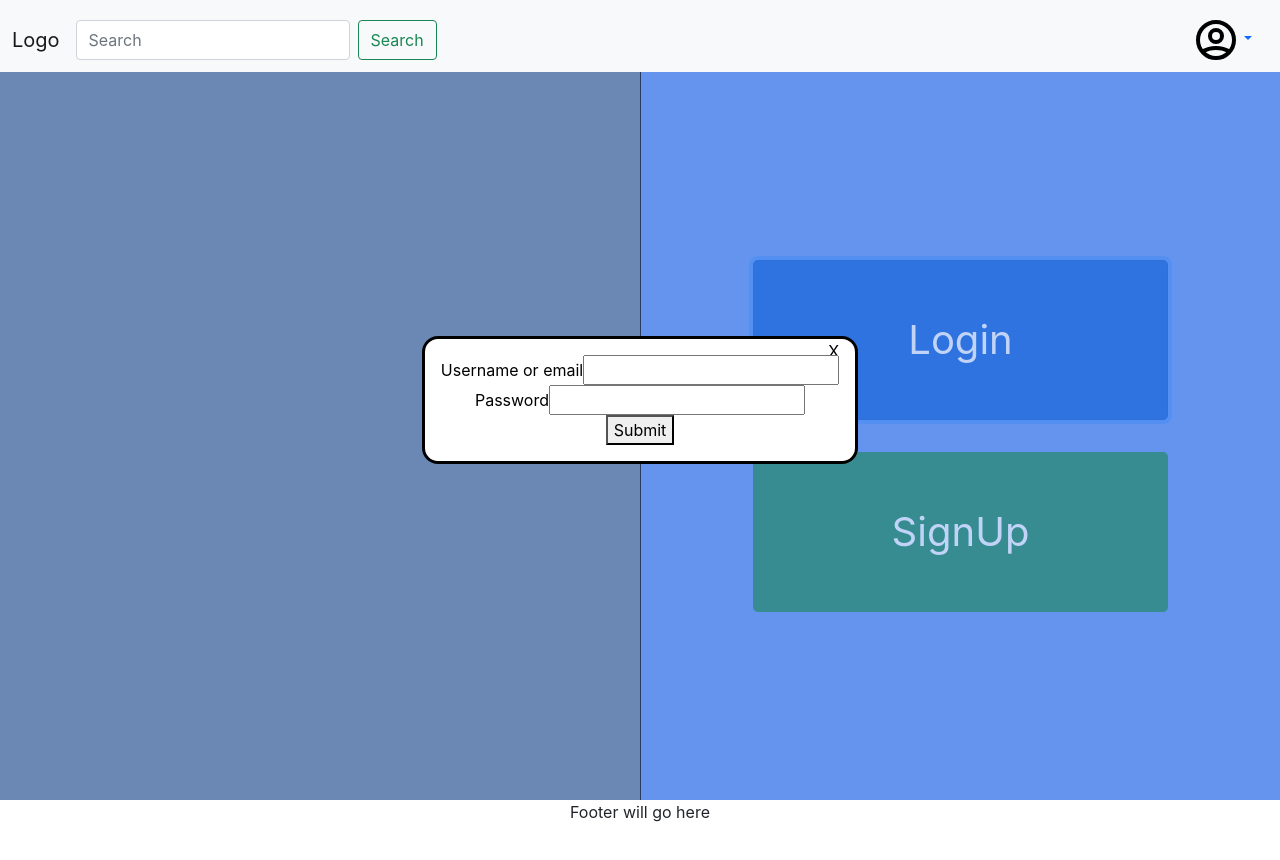
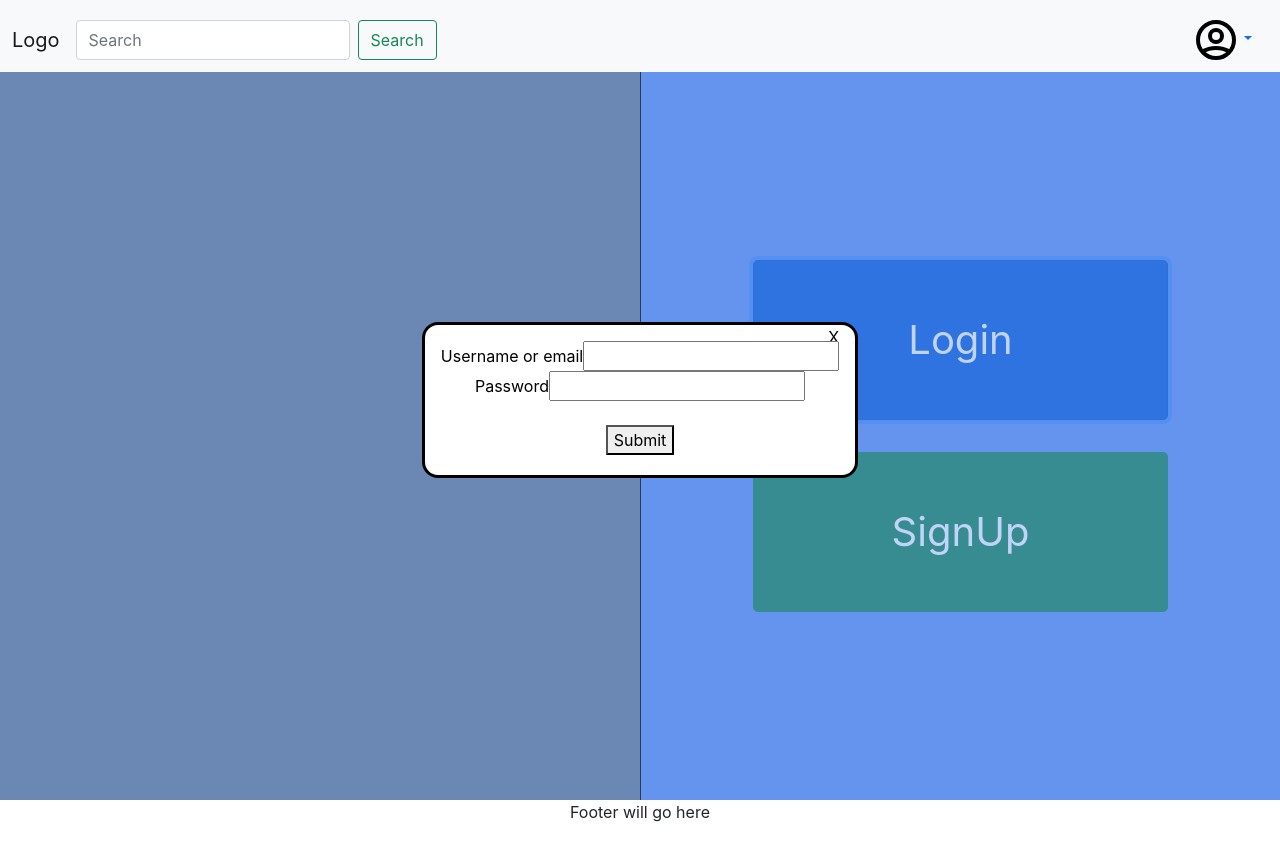
Before and after one commit to AlexRodgers11/flash-card-app, a React (Create React App) app in the folder client/: page / in a window 1280 px wide. Both pictures are taken after a click on the button "Login". Shown: the top 860 px of the page. Built offline with nearby package versions, Linux system fonts and the light colour scheme.

Commit message:
replace Modal.css with styled components in Modal.js

```diff
--- a/client/src/components/Modal.css
+++ /dev/null
@@ -1,49 +0,0 @@
-/* .Modal_hidden {
-  display: none;
-} */
-
-.Modal_active {
-  position: fixed;
-  display: flex;
-  justify-content: center;
-  align-items: center;
-  top: 0;
-  height: 100vh;
-  width: 100%;
-  z-index: 2;
-}
-
-.Modal_backdrop {
-  background: cornflowerblue;
-  opacity: 0.4;
-  height: 100%;
-  width: 100%;
-}
-
-.Modal_content {
-  position: fixed;
-  background: white;
-  color: black;
-  z-index: 3;
-  opacity: 1;
-  border: 3px solid black;
-  border-radius: 1em;
-  padding: 1em;
-  padding-top: 0;
-  overflow: scroll;
-  max-height: 70%;
-  scrollbar-width: none;
-}
-
-.Modal_content::-webkit-scrollbar {
-  display: none;
-}
-
-.Modal_close {
-  display: flex;
-  align-items: center;
-  justify-content: flex-end;
-  height: 1em;
-  margin: 0;
-  padding-top: 0.5em;
-}
--- a/client/src/components/Modal.js
+++ b/client/src/components/Modal.js
@@ -1,17 +1,68 @@
 import React from 'react'
 import PropTypes from 'prop-types'
-import './Modal.css';
+import styled from 'styled-components';
+
+const ModalWrapper = styled.div`
+	position: fixed;
+	display: flex;
+	justify-content: center;
+	align-items: center;
+	top: 0;
+	height: 100vh;
+	width: 100%;
+	z-index: 2;
+	& button {
+		margin: 1.5rem .15rem .25rem .15rem;
+		@media (max-width: 500px) {
+			margin: .15rem .15rem;
+		}
+	}
+`;
+
+const ModalBackdrop = styled.div`
+	background-color: cornflowerblue;
+	opacity: 0.4;
+	height: 100%;
+	width: 100%;
+`;
+
+const ModalContent = styled.div`
+	position: fixed;
+	background: white;
+	color: black;
+	z-index: 3;
+	opacity: 1;
+	border: 3px solid black;
+	border-radius: 1em;
+	padding: 1em;
+	padding-top: 0;
+	overflow: scroll;
+	max-height: 70%;
+	scrollbar-width: none;
+	&::-web-kit-scrollbar {
+		display: none;
+	}
+`;
+
+const ModalClose = styled.p`
+	display: flex;
+	align-items: center;
+	justify-content: flex-end;
+	height: 1em;
+	margin: 0;
+	padding-top: 0.5em;
+`;
 
 function Modal(props) {
 	return (
-		<div className='Modal_active'>
-			<div className='Modal_backdrop' onClick={props.hideModal}></div>
-			<div className='Modal_content'>
-				<p className='Modal_close' onClick={props.hideModal}>{props.hideModal && "X"}</p>
+		<ModalWrapper className='Modal_active'>
+			<ModalBackdrop onClick={props.hideModal}></ModalBackdrop>
+			<ModalContent>
+				<ModalClose onClick={props.hideModal}>{props.hideModal && "X"}</ModalClose>
 				{props.children}
-			</div>
-		</div>
-)
+			</ModalContent>
+		</ModalWrapper>
+	)
 }
 
 Modal.propTypes = {
```
